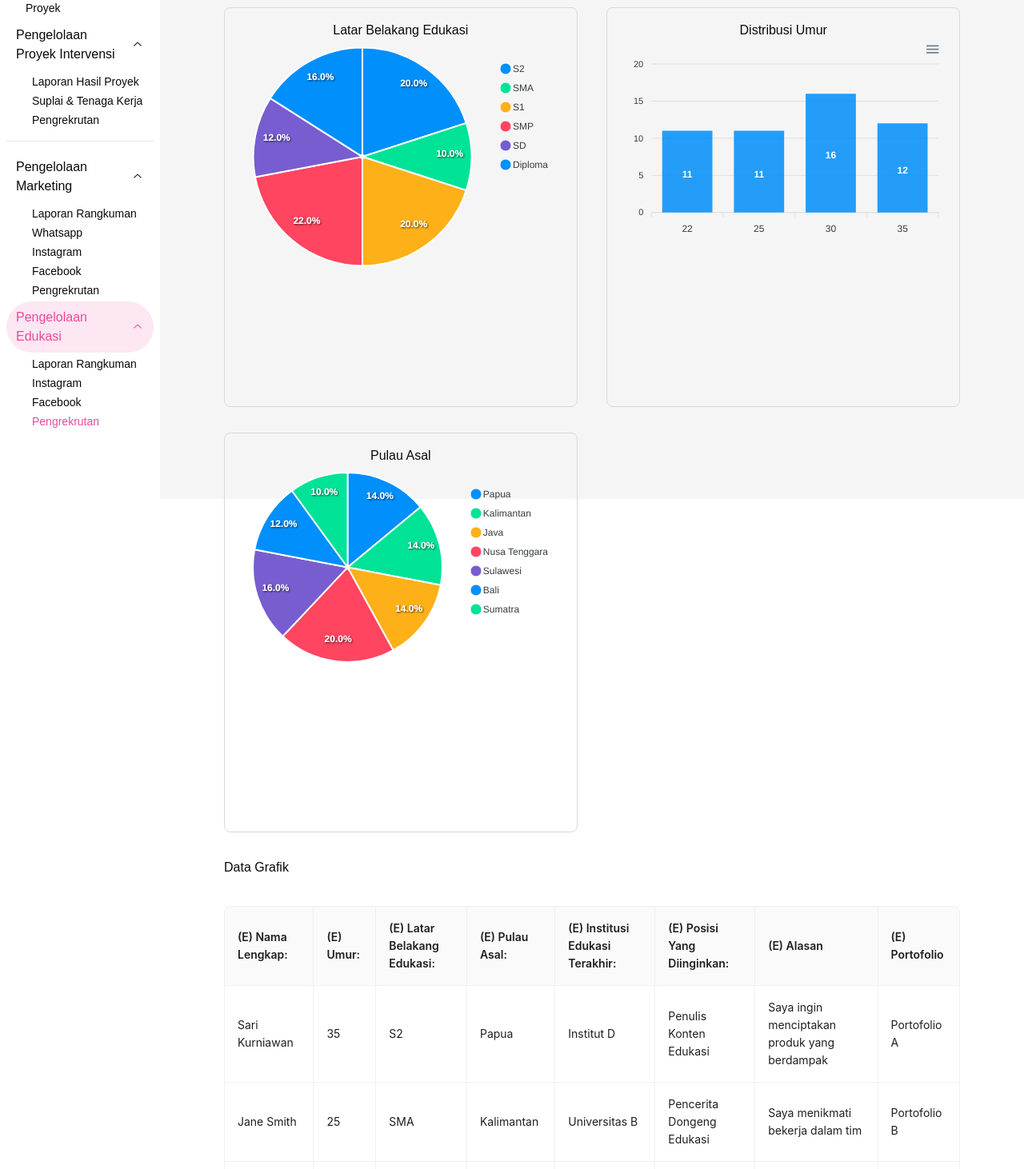
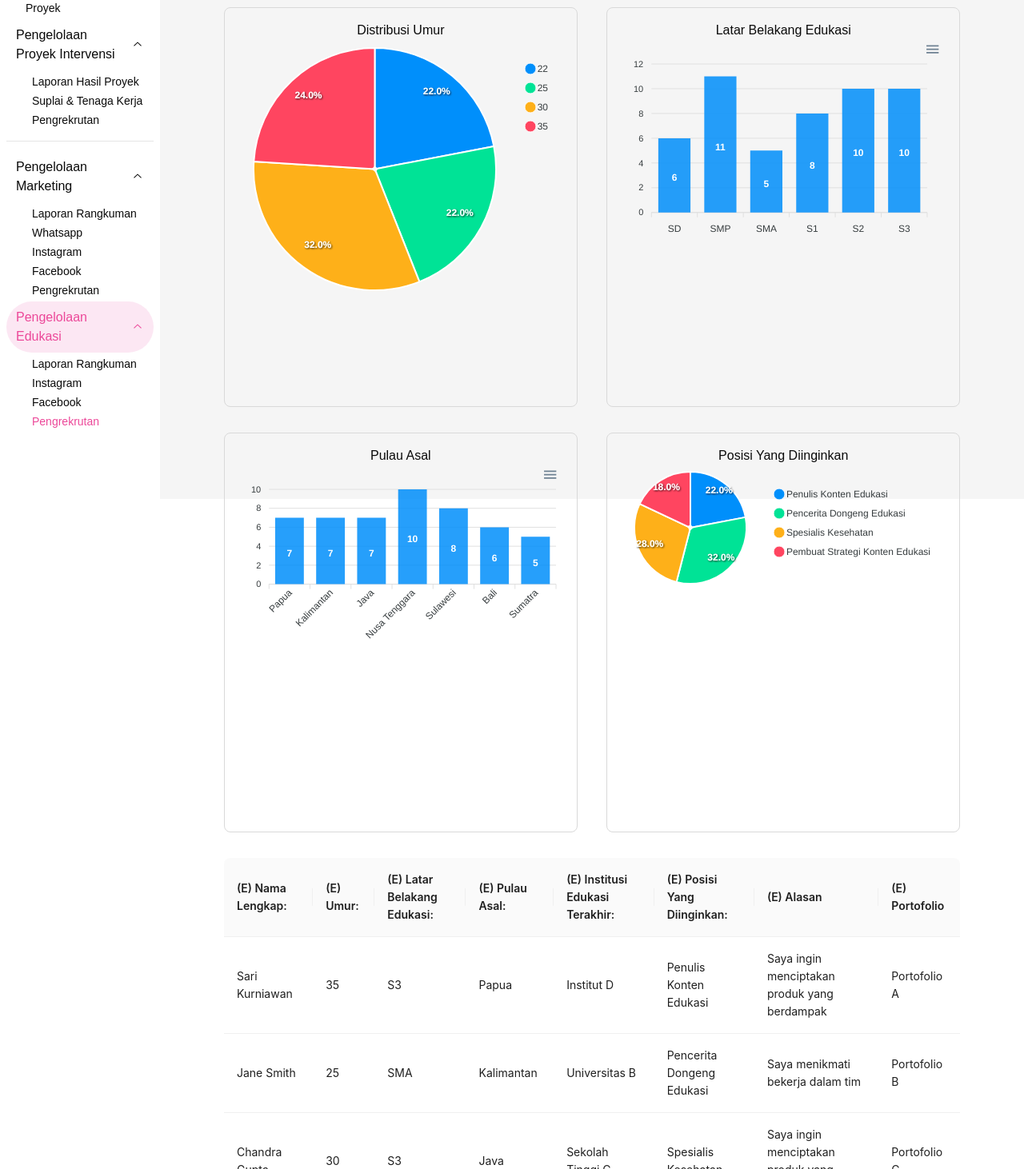
Before and after one commit to LETMIKUK/LETMIKUK, a Next.js app: page /admin/edukasi/pengrekrutan in a window 1280 px wide. Shown: the part 248-1710 px from the top of the page at 80% size. Built offline with nearby package versions, Linux system fonts and the light colour scheme.

Commit message:
Supposedly completed the UI dashboard template for any recruitment page needed in the web, just need some minor tidying up

```diff
--- a/src/app/(admin)/admin/edukasi/pengrekrutan/page.tsx
+++ b/src/app/(admin)/admin/edukasi/pengrekrutan/page.tsx
@@ -23,7 +23,7 @@ function generateMockData() {
   const mockData = [];
   const randomNames = ["John Doe", "Jane Smith", "Alice Brown", "Bob Johnson", "Chandra Gupta", "Samuel Santoso", "Sari Kurniawan", "Rafael Sibolga"];
   const randomAges = [22, 25, 30, 35];
-  const randomEduBackgrounds = ["SD", "SMP", "SMA", "Diploma", "S1", "S2"];
+  const randomEduBackgrounds = ["SD", "SMP", "SMA", "S1", "S2", "S3"];
   const randomInstitutions = ["Universitas A", "Universitas B", "Sekolah Tinggi C", "Institut D"];
   const randomPositions = ["Spesialis Kesehatan", "Penulis Konten Edukasi", "Pembuat Strategi Konten Edukasi", "Pencerita Dongeng Edukasi"];
   const randomReasons = ["Saya menyukai pemecahan masalah", "Saya memiliki minat dalam teknologi", "Saya menikmati bekerja dalam tim", "Saya ingin menciptakan produk yang berdampak"];
@@ -54,7 +54,7 @@ function generateMockData() {
       col0: name,
       col1: age,
       col2: eduBackground,
-      col3: island, // New column for the island of origin
+      col3: island,
       col4: institution,
       col5: position,
       col6: reason,
@@ -90,13 +90,14 @@ export default function Page() {
   const [eduBackgroundCounts, setEduBackgroundCounts] = useState<{ [key: string]: number }>({});
   const [ageCounts, setAgeCounts] = useState<{ [key: number]: number }>({});
   const [islandCounts, setIslandCounts] = useState<{ [key: string]: number }>({});
+  const [positionCounts, setPositionCounts] = useState<{ [key: string]: number }>({});
 
   useEffect(() => {
     const desiredHeaders = [
       "(E) Nama Lengkap:",
       "(E) Umur:",
       "(E) Latar Belakang Edukasi:",
-      "(E) Pulau Asal:", // New header for island of origin
+      "(E) Pulau Asal:",
       "(E) Institusi Edukasi Terakhir:",
       "(E) Posisi Yang Diinginkan:",
       "(E) Alasan",
@@ -129,11 +130,18 @@ export default function Page() {
       return acc;
     }, {});
 
+    const positionCounts = tableData.reduce((acc: { [key: string]: number }, item) => {
+      const position = item.col5 as string;
+      acc[position] = acc[position] ? acc[position] + 1 : 1;
+      return acc;
+    }, {});
+
     setColumns(columns);
     setSheetData(tableData);
     setEduBackgroundCounts(eduBackgroundCounts);
     setAgeCounts(ageCounts);
     setIslandCounts(islandCounts);
+    setPositionCounts(positionCounts);
   }, []);
 
   const currentData = sheetData.slice((currentPage - 1) * pageSize, currentPage * pageSize);
@@ -142,40 +150,47 @@ export default function Page() {
     setCurrentPage(page);
   };
 
-  const pieChartLabelsEdu = Object.keys(eduBackgroundCounts);
-  const pieChartDataEdu = Object.values(eduBackgroundCounts);
+  // Define the fixed order for education backgrounds
+  const educationOrder = ["SD", "SMP", "SMA", "S1", "S2", "S3"];
+  const sortedEduBackgroundCounts = educationOrder.map(label => eduBackgroundCounts[label] || 0);
 
-  const pieChartLabelsIsland = Object.keys(islandCounts);
-  const pieChartDataIsland = Object.values(islandCounts);
+  const pieChartLabelsAge = Object.keys(ageCounts);
+  const pieChartDataAge = Object.values(ageCounts);
 
-  const barChartLabels = Object.keys(ageCounts);
-  const barChartData = Object.values(ageCounts);
+  const barChartLabelsEdu = educationOrder;
+  const barChartDataEdu = sortedEduBackgroundCounts;
+
+  const barChartLabelsIsland = Object.keys(islandCounts);
+  const barChartDataIsland = Object.values(islandCounts);
+
+  const pieChartLabelsPosition = Object.keys(positionCounts);
+  const pieChartDataPosition = Object.values(positionCounts);
 
   return (
-    <div style={{ padding: '5rem', backgroundColor: '#f5f5f5', minHeight: '100vh' }}> {/* Set background color and minimum height */}
+    <div style={{ padding: '5rem', backgroundColor: '#f5f5f5', minHeight: '100vh' }}>
       <TypographyTitle>Rekrutmen Divisi Edukasi</TypographyTitle>
       <p style={{ paddingBottom: '1rem' }}>Data Grafik</p>
 
       <div style={{ display: 'flex', justifyContent: 'space-between', width: '100%', paddingBottom: '2rem' }}>
         <div style={{ width: '48%', height: '500px', border: '1px solid #d9d9d9', borderRadius: '8px', padding: '1rem', overflow: 'hidden' }}>
-          <h3 style={{ textAlign: 'center' }}>Latar Belakang Edukasi</h3>
+          <h3 style={{ textAlign: 'center' }}>Distribusi Umur</h3>
           <ApexCharts
             type="pie"
-            series={pieChartDataEdu as number[]}
+            series={pieChartDataAge as number[]}
             options={{
-              labels: pieChartLabelsEdu,
+              labels: pieChartLabelsAge,
               chart: { width: '100%', height: '100%' },
               plotOptions: {
                 pie: {
                   donut: {
-                    size: '50%', // Adjust the donut size to make it smaller
+                    size: '50%',
                     labels: {
-                      show: false, // Hide labels
+                      show: false,
                     },
                   },
                 },
               },
-              tooltip: { enabled: false }, // Disable tooltip
+              tooltip: { enabled: false },
               responsive: [
                 { breakpoint: 768, options: { chart: { width: '100%' }, legend: { position: 'bottom' } } },
                 { breakpoint: 480, options: { chart: { width: '100%' }, legend: { position: 'bottom' } } }
@@ -185,13 +200,13 @@ export default function Page() {
         </div>
 
         <div style={{ width: '48%', height: '500px', border: '1px solid #d9d9d9', borderRadius: '8px', padding: '1rem', overflow: 'hidden' }}>
-          <h3 style={{ textAlign: 'center' }}>Distribusi Umur</h3>
+          <h3 style={{ textAlign: 'center' }}>Latar Belakang Edukasi</h3>
           <ApexCharts
             type="bar"
-            series={[{ data: barChartData as number[] }]}
+            series={[{ name: "Jumlah", data: barChartDataEdu }]}
             options={{
-              xaxis: { categories: barChartLabels },
-              chart: { type: 'bar', width: '100%', height: '100%' },
+              xaxis: { categories: barChartLabelsEdu },
+              chart: { width: '100%', height: '100%' },
               responsive: [
                 { breakpoint: 768, options: { chart: { width: '100%' }, legend: { position: 'bottom' } } },
                 { breakpoint: 480, options: { chart: { width: '100%' }, legend: { position: 'bottom' } } }
@@ -205,22 +220,27 @@ export default function Page() {
         <div style={{ width: '48%', height: '500px', border: '1px solid #d9d9d9', borderRadius: '8px', padding: '1rem', overflow: 'hidden' }}>
           <h3 style={{ textAlign: 'center' }}>Pulau Asal</h3>
           <ApexCharts
+            type="bar"
+            series={[{ name: "Jumlah", data: barChartDataIsland }]}
+            options={{
+              xaxis: { categories: barChartLabelsIsland },
+              chart: { width: '100%', height: '100%' },
+              responsive: [
+                { breakpoint: 768, options: { chart: { width: '100%' }, legend: { position: 'bottom' } } },
+                { breakpoint: 480, options: { chart: { width: '100%' }, legend: { position: 'bottom' } } }
+              ]
+            } as ApexOptions}
+          />
+        </div>
+
+        <div style={{ width: '48%', height: '500px', border: '1px solid #d9d9d9', borderRadius: '8px', padding: '1rem', overflow: 'hidden' }}>
+          <h3 style={{ textAlign: 'center' }}>Posisi Yang Diinginkan</h3>
+          <ApexCharts
             type="pie"
-            series={pieChartDataIsland as number[]}
+            series={pieChartDataPosition as number[]}
             options={{
-              labels: pieChartLabelsIsland,
+              labels: pieChartLabelsPosition,
               chart: { width: '100%', height: '100%' },
-              plotOptions: {
-                pie: {
-                  donut: {
-                    size: '50%', // Adjust the donut size to make it smaller
-                    labels: {
-                      show: false, // Hide labels
-                    },
-                  },
-                },
-              },
-              tooltip: { enabled: false }, // Disable tooltip
               responsive: [
                 { breakpoint: 768, options: { chart: { width: '100%' }, legend: { position: 'bottom' } } },
                 { breakpoint: 480, options: { chart: { width: '100%' }, legend: { position: 'bottom' } } }
@@ -229,21 +249,9 @@ export default function Page() {
           />
         </div>
       </div>
-      <p style={{ paddingBottom: '1rem' }}>Data Grafik</p>
-      <div style={{ paddingBottom: '10rem' }}>
-      <Table
-        pagination={{
-          current: currentPage,
-          pageSize: pageSize,
-          onChange: handleChange,
-          total: sheetData.length,
-        }}
-        dataSource={currentData}
-        columns={columns}
-        bordered
-        style={{ marginTop: '20px' }}
-      />
-    </div>
+
+      <Table columns={columns} dataSource={currentData} pagination={false} />
+      <Pagination current={currentPage} pageSize={pageSize} total={sheetData.length} onChange={handleChange} />
     </div>
   );
 }
```
